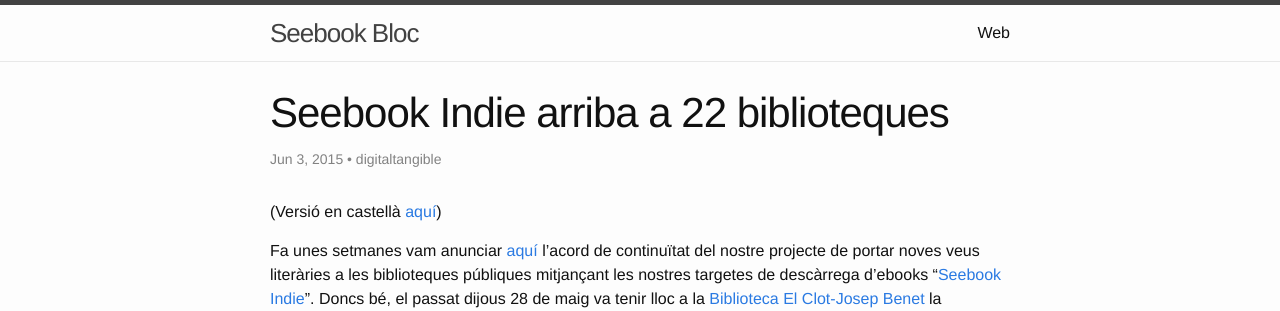
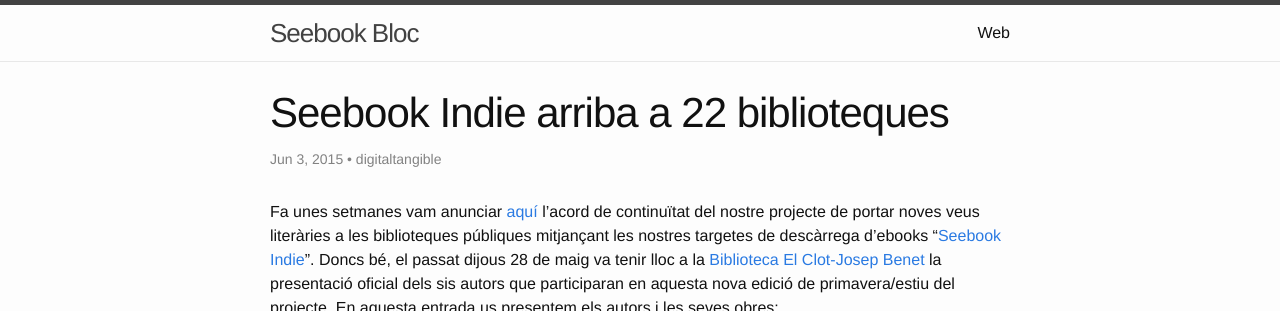
Before and after one commit to digitaltangible/blog-cat, a Jekyll site: the page built from _posts/2015-06-03-seebook-indie-arriba-a-22-biblioteques.markdown, in a window 1280 px wide and 900 px high, cut to the strip 0-311 px from the top of the window. Built offline with Jekyll 4.4.1, drawn with Linux system fonts in a browser that asks for light colours.

Commit message:
Update 2015-06-03-seebook-indie-arriba-a-22-biblioteques.markdown
Retirada enlace "versión castellano aquí"

```diff
--- a/_posts/2015-06-03-seebook-indie-arriba-a-22-biblioteques.markdown
+++ b/_posts/2015-06-03-seebook-indie-arriba-a-22-biblioteques.markdown
@@ -13,8 +13,6 @@
 - biblioteques
 - Seebook Indie
 ---
-
-(Versió en castellà [aquí](https://seebookblog.wordpress.com/2015/06/03/nuestros-seebook-indie-ya-estan-en-22-bibliotecas/))
 
 Fa unes setmanes vam anunciar [aquí ](https://seebookblog.wordpress.com/2015/02/09/seebook-estableix-una-alianca-amb-les-biblioteques-catalanes/)l'acord de continuïtat del nostre projecte de portar noves veus literàries a les biblioteques públiques mitjançant les nostres targetes de descàrrega d'ebooks “[Seebook Indie](http://www.slideshare.net/digitaltangible/seebook-para-autores)”. Doncs bé, el passat dijous 28 de maig va tenir lloc a la[ Biblioteca El Clot-Josep Benet](http://w110.bcn.cat/portal/site/Biblioteques/menuitem.95987d47df85c50972e072e0a2ef8a0c/?vgnextoid=09db4a64f7d71410VgnVCM1000001947900aRCRD&vgnextchannel=09db4a64f7d71410VgnVCM1000001947900aRCRD&lang=ca_ES) la presentació oficial dels sis autors que participaran en aquesta nova edició de primavera/estiu del projecte. En aquesta entrada us presentem els autors i les seves obres:
 
```
